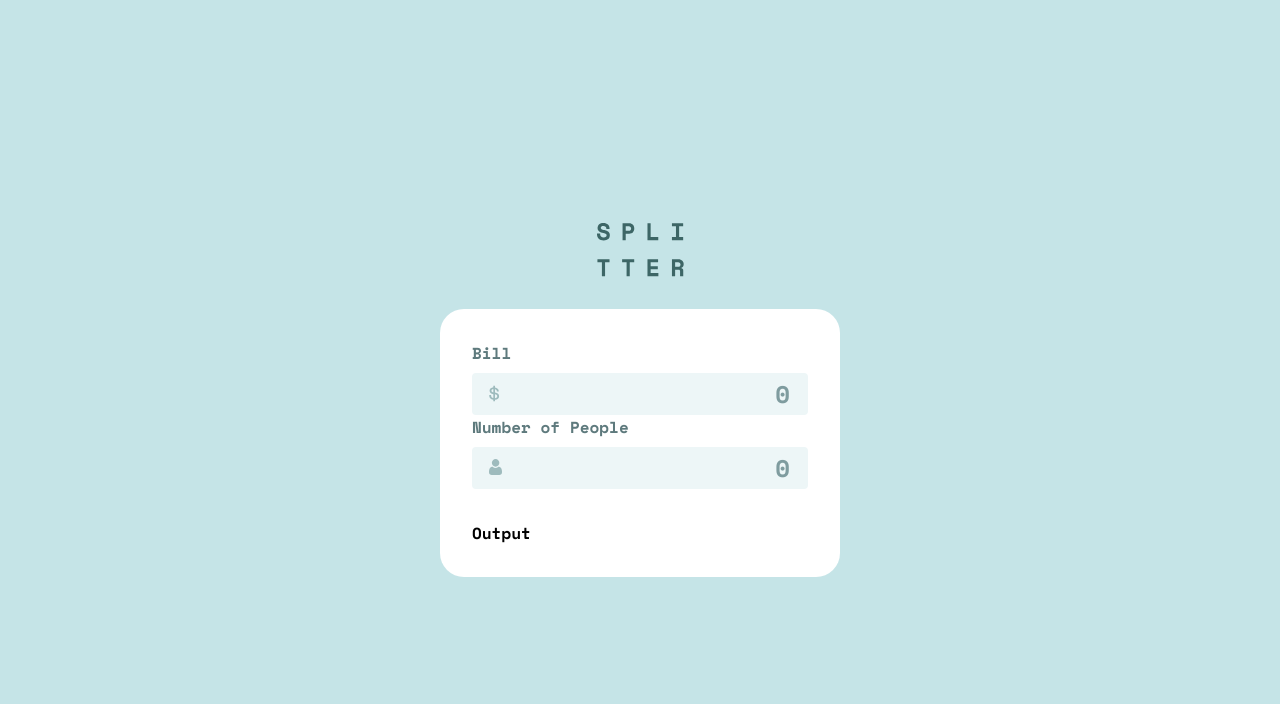
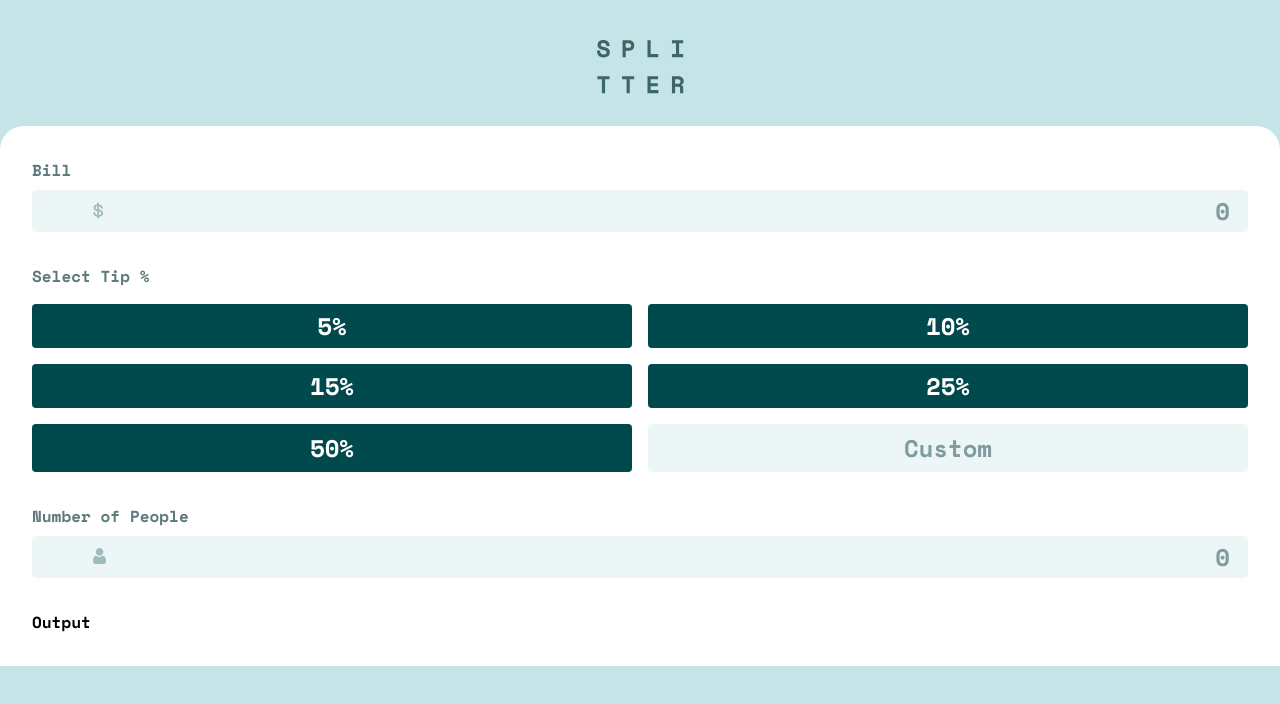
Before and after one commit to Appz-dk/splitter-app, a React (Vite) app: page / in a window 1280 px wide. Shown: the top 704 px of the page. Built offline with nearby package versions, Linux system fonts and the light colour scheme.

Commit message:
BillTip styling looking good. Working on logic

```diff
--- a/src/App.css
+++ b/src/App.css
@@ -29,8 +29,7 @@
 /* Vite Root element */
 #root {
   min-height: 100vh;
-  display: grid;
-  place-items: center;
+  padding-top: 2.5rem;
 }
 
 /* Body */
@@ -43,6 +42,7 @@
 /* ####################### */
 /* Wrapper components */
 /* ####################### */
+
 .App {
   --gap: 2rem;
   display: flex;
@@ -57,7 +57,7 @@
   justify-content: space-between;
   background-color: var(--White);
   padding: 2rem;
-  border-radius: var(--border-radius-large);
+  border-radius: var(--border-radius-large) var(--border-radius-large) 0 0;
 }
 
 .logo__container {
@@ -68,12 +68,15 @@
 /* ####################### */
 /* Bill styling */
 /* ####################### */
+
 .bill form {
   display: flex;
   flex-direction: column;
+  gap: var(--gap);
 }
 
-/* BillInput component */
+/* ## BillInput component ## */
+
 .bill__input-container {
   position: relative;
   display: flex;
@@ -123,3 +126,44 @@
   -moz-appearance: textfield;
   appearance: textfield;
 }
+
+/* ## BillTip Component ## */
+
+.bill__tip-container {
+  --gap: 1rem;
+  display: grid;
+  max-width: 100%;
+  gap: var(--gap);
+
+  /* Because the input wanted to take up all the space if I did "1fr, 1fr".
+     And with this solution the grid area is 100% responsive.
+  */
+  grid-template-columns: repeat(2, calc(50% - calc(var(--gap) / 2)));
+}
+
+.bill__tip-container label {
+  grid-column: 1 / -1;
+  color: var(--neutral-700);
+}
+
+.bill__tip-container button,
+.bill__tip-container input {
+  font-size: var(--fs-600);
+  text-align: center;
+  cursor: pointer;
+  padding: 0;
+  padding-block: 0.25rem;
+}
+
+.bill__tip-container button {
+  color: var(--White);
+  background-color: var(--primary);
+  outline: none;
+  border: none;
+  border-radius: var(--border-radius-small);
+}
+
+.bill__tip-container button:is(:hover, :focus) {
+  background-color: var(--hover-clr);
+  color: var(--primary);
+}
--- a/src/components/bill/Bill.tsx
+++ b/src/components/bill/Bill.tsx
@@ -1,12 +1,29 @@
+import { useState } from "react";
 import dollarSvg from "../../assets/images/icon-dollar.svg";
 import personSvg from "../../assets/images/icon-person.svg";
 import BillInput from "./BillInput";
+import BillTip from "./BillTip";
 
 const Bill = () => {
+  const [bill, setBill] = useState("0");
+  const [tip, setTip] = useState("0");
+  const [people, setPeople] = useState("0");
+
+  const onBillSubmit = (e: React.FormEvent) => {
+    e.preventDefault();
+  };
+
+  const onTipChange = (tipAmount: string) => {
+    console.log(tipAmount);
+    console.log(typeof tipAmount);
+    setTip(tipAmount);
+  };
+
   return (
     <div className="bill">
-      <form>
+      <form onSubmit={onBillSubmit}>
         <BillInput label="Bill" type="number" svg={dollarSvg} alt="$" />
+        <BillTip onTipChange={onTipChange} />
         <BillInput
           label="Number of People"
           type="number"
--- a/src/components/bill/BillInput.tsx
+++ b/src/components/bill/BillInput.tsx
@@ -10,7 +10,8 @@
     <div className="bill__input-container">
       <label>{label}</label>
       <img src={svg} alt={alt} />
-      <input className="bill__input" type={type} placeholder="0" />
+      {/* Can remove max if needed */}
+      <input className="bill__input" type={type} placeholder="0" min={0} max={100000} />
     </div>
   );
 };
--- a/src/components/bill/BillTip.tsx
+++ b/src/components/bill/BillTip.tsx
@@ -1,7 +1,29 @@
-type BillTipProps = {};
+import { ChangeEventHandler } from "react";
+import BillTipBox from "./BillTipBox";
 
-const BillTip = () => {
-  return <div>BillTip</div>;
+const tipAmounts = ["5%", "10%", "15%", "25%", "50%"];
+
+type BillTipProps = {
+  onTipChange: (tipAmount: string) => void;
+};
+
+const BillTip: React.FC<BillTipProps> = ({ onTipChange }) => {
+  return (
+    <div className="bill__tip-container">
+      <label>Select Tip %</label>
+      {tipAmounts.map((tip) => (
+        <BillTipBox key={tip} tipAmount={tip} onTipChange={onTipChange} />
+      ))}
+      <input
+        type="number"
+        className="bill__input"
+        placeholder="Custom"
+        max={200}
+        min={0}
+        onChange={(e) => onTipChange(e.target.value)}
+      />
+    </div>
+  );
 };
 
 export default BillTip;
--- /dev/null
+++ b/src/components/bill/BillTipBox.tsx
@@ -0,0 +1,10 @@
+type BillTipBoxProps = {
+  tipAmount: string;
+  onTipChange: (tipAmount: string) => void;
+};
+
+const BillTipBox: React.FC<BillTipBoxProps> = ({ tipAmount, onTipChange }) => {
+  return <button onClick={() => onTipChange(tipAmount.slice(0, -1))}>{tipAmount}</button>;
+};
+
+export default BillTipBox;
```
